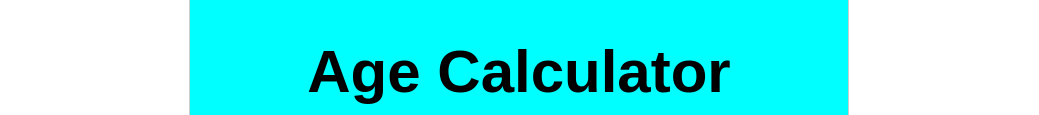
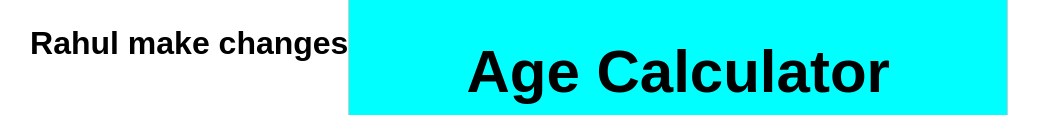
Before and after one commit to sarfraz9918/project, a plain HTML site: page index.html in a window 1280 px wide. Shown: the part 357-472 px from the top of the page, without its empty margins (121-1160 px from the left). Drawn offline with Linux system fonts and the light colour scheme.

Commit message:
rahul changes

```diff
--- a/index.html
+++ b/index.html
@@ -7,8 +7,10 @@
     <link rel="stylesheet" href="responsive.css">
 
     <title>Age Calculator</title>
+
 </head>
 <body>
+    <h1>Rahul make changes</h1>
 
     <div class="calculator-container">
         <marquee>
```
